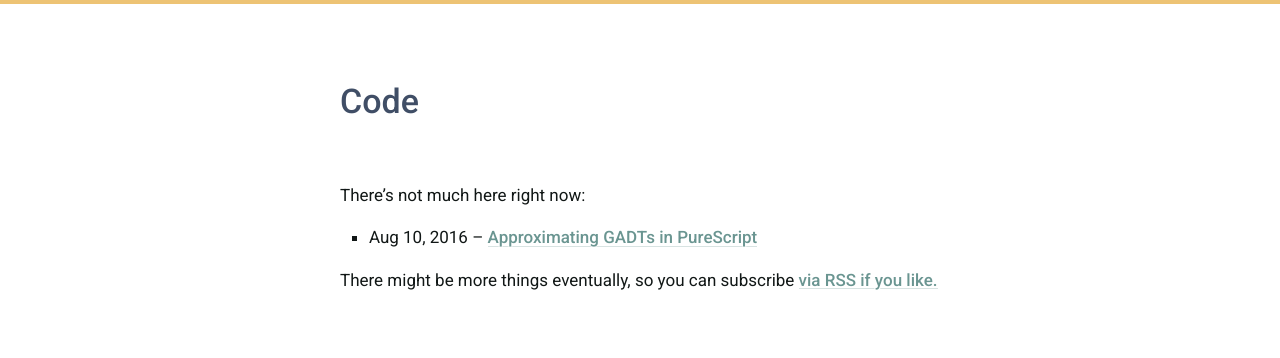
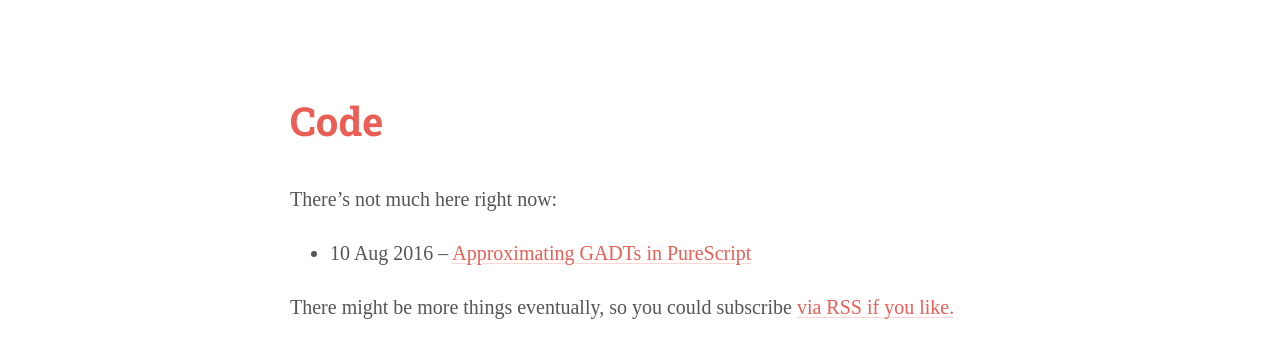
Before and after one commit to garyb/code, a Jekyll site: the page built from index.html, in a window 1280 px wide. Shown: the top 358 px of the page. Built offline with Jekyll 4.4.1, drawn with Linux system fonts in a browser that asks for light colours; some web fonts are replaced.

Commit message:
Style refresh

```diff
--- a/_layouts/default.html
+++ b/_layouts/default.html
@@ -9,7 +9,6 @@
   <meta name="description" content="{% if page.excerpt %}{{ page.excerpt | strip_html | strip_newlines | truncate: 160 }}{% else %}{{ site.description }}{% endif %}">
 
   <link rel="stylesheet" href="{{ "/css/style.css" | prepend: site.baseurl }}">
-  <link rel="stylesheet" href="https://fonts.googleapis.com/css?family=Roboto:400,500|Roboto+Mono">
   <link rel="canonical" href="{{ page.url | replace:'index.html','' | prepend: site.baseurl | prepend: site.url }}">
   <link rel="alternate" type="application/rss+xml" title="{{ site.title }}" href="{{ "/feed.xml" | prepend: site.baseurl | prepend: site.url }}">
 </head>
--- a/css/style.scss
+++ b/css/style.scss
@@ -4,190 +4,127 @@
 @charset "utf-8";
 @import '_syntax-highlighting';
 
+@import url('https://fonts.googleapis.com/css?family=Source+Serif+Pro:400,600,700');
+@import url('https://fonts.googleapis.com/css?family=Roboto+Slab:300,400,700');
 
-html, body {
-  margin: 0;
-  color: #111716;
+html {
+  font-family: 'Source Serif Pro', serif;
+  font-size: 20px;
+  line-height: 1.7;
   background: #fff;
-  font-family: 'Roboto', sans-serif;
-  line-height: 150%;
+  color: #555;
 }
 
-body {
-  border-top: 4px solid #edc374;
+body, html {
+  margin: 0;
+  padding: 0;
+}
+
+h1, h2, h3, h4 {
+  color: #333;
+}
+
+h1, h2 {
+  font-family: 'Roboto Slab', serif;
+}
+
+h2 {
+  margin-top: 2rem;
+}
+
+header h1 {
+  color: #EB5E55;
 }
 
 main {
   margin: auto;
-  padding: 0 1em 2em;
-  max-width: 600px;
+  width: 35rem;
+  padding: 3rem;
 }
 
-header {
-  padding: 2.5em 0 1.5em;
-}
-
-section {
-  position: relative;
-  padding: 1.5em 0;
-}
-
-a {
-  color: #6a9591;
-  color: transparent;
-  text-shadow: 0 0 #6a9591, .08em 0 0 #fff, 0 0, -.08em 0 0 #fff;
-  background: -webkit-linear-gradient(#d8e3e2, #d8e3e2) left 1.09em no-repeat;
-  background: linear-gradient(#d8e3e2, #d8e3e2) left 1.09em no-repeat;
-  background-size: 100% 1px;
-  text-decoration: none;
-  font-weight: 500;
-}
-
-a:hover {
-  color: #404e66;
-}
-
-h1, h2 {
-  font-weight: 500;
-  margin: 0;
+.projects {
+  list-style: none;
   padding: 0;
 }
 
-h1 {
-  color: #404e66;
+.projects li {
+  margin-bottom: 2rem;
 }
 
-h1 a {
-  text-shadow: none;
-  background: none;
+.projects h3 {
+  margin-bottom: 0;
+  line-height: 1.4;
 }
 
-header h1, header h1 a {
-  color: #404e66;
+.date {
+  display: inline-block;
+  color: #666;
+  font-style: italic;
 }
 
-article header h1, section h1, section h1 a {
-  color: #6a9591;
+header a {
+  text-decoration: none;
+  color: inherit;
 }
 
-h2 {
-  font-size: 100%;
+section a {
+  color: #EB5E55;
+  color: transparent;
+  text-shadow: 0 0 #EB5E55, .1em 0 0 #fff, 0 0, -.1em 0 0 #fff;
+  background: -webkit-linear-gradient(#fad7d4, #fad7d4) left 1.07em no-repeat;
+  background: linear-gradient(#fad7d4, #fad7d4) left 1.07em no-repeat;
+  background-size: 100% 1px;
+  text-decoration: none;
 }
 
-header h2 {
-  margin-top: 0.5em;
+ul.links {
+  list-style: none;
+  padding: 0;
 }
 
-article h1+p, section h1+p {
-  margin-top: 2em;
+.launch::before {
+  content: "→";
+  padding-right: 0.3rem;
 }
 
-article h2, section h2 {
-  margin-top: 2em;
+pre, code {
+  font-size: 0.8rem;
+  color: #333;
 }
 
-article h2 a, section h2 a {
-  text-decoration: none;
-  background: none;
-  text-shadow: none;
+code {
+  background: #eee;
+  padding: 0 0.3rem;
+  display: inline-block;
+  position: relative;
+  top: -0.1rem;
 }
 
-hr {
-  border: none;
-  border-bottom: 1px solid #e5e5e5;
-  width: 38.2%;
-  margin: 2.5em auto;
+pre {
+  background: #eee;
+  padding: 0.3rem;
+  overflow: auto;
 }
 
-p:last-child {
+pre code {
+  top: 0;
+}
+
+img {
+  padding: 0;
+  margin: 0;
+}
+
+.header {
+  margin-bottom: 2rem;
+}
+
+.header h1 {
   margin-bottom: 0;
 }
 
-section.link h2 a, section.link h1 a {
-  color: #6a9591;
-  color: transparent;
-  text-shadow: 0 0 #6a9591, .08em 0 0 #fff, 0 0, -.08em 0 0 #fff;
-  background: -webkit-linear-gradient(#d8e3e2, #d8e3e2) left 1.09em no-repeat;
-  background: linear-gradient(#d8e3e2, #d8e3e2) left 1.09em no-repeat;
-  background-size: calc(100% - 1.2em) 1px;
+.footer::before {
+  content: "—";
+  display: block;
+  margin: 2rem 0;
 }
-
-section.link h2 a:hover, section.link h1 a:hover {
-  color: #404e66;
-}
-
-section.link h2 a:after, section.link h1 a:after {
-  content: " →"
-}
-
-section img {
-  max-width: 100%;
-}
-
-ul {
-  padding-left: 1.7em;
-  list-style: square;
-}
-
-@media (min-width: 480px) {
-  body { font-size: 17px; }
-  main { padding: 0 2em 5em; }
-  header { padding: 3.5em 0 1.5em; }
-  section { padding: 1.5em 0; }
-}
-
-@media (min-width: 1000px) {
-  main { padding: 0 2em 8em; }
-  header { padding: 5em 0 1.5em; }
-  section { padding: 2.5em 0; }
-}
-
-/* --- */
-
-pre {
-  padding: 1em;
-  overflow: auto;
-  width: 100%;
-}
-
-pre code {
-  padding: 0;
-}
-
-pre, code {
-  font-family: 'Roboto Mono', monospace;
-  font-size: 90%;
-  line-height: 150%;
-}
-
-code {
-  display: inline-block;
-  padding: 0 0.35em;
-}
-
-/* --- */
-
-.postmeta {
-  margin-top: 2em;
-  font-size: 75%;
-}
-
-.video .wrapper {
-  position: relative;
-  width: 100%;
-  height: 0;
-  padding-bottom: 56.2%;
-}
-
-.video .wrapper iframe {
-  position: absolute;
-  top: 0;
-  left: 0;
-  width: 100% !important;
-  height: 100% !important;
-}
-
-figure {
-  margin: 1.5em auto;
-  text-align: center;
-}
--- a/index.html
+++ b/index.html
@@ -9,12 +9,12 @@ layout: default
   <ul class="post-list">
     {% for post in site.posts %}
       <li>
-        <span class="post-meta">{{ post.date | date: "%b %-d, %Y" }}</span>
+        <span class="post-meta">{{ post.date | date: "%-d %b %Y" }}</span>
         – <a class="post-link" href="{{ post.url | prepend: site.baseurl }}">{{ post.title }}</a>
       </li>
     {% endfor %}
   </ul>
 
-  <p class="rss-subscribe">There might be more things eventually, so you can subscribe <a href="{{ "/feed.xml" | prepend: site.baseurl }}">via RSS if you like.</a></p>
+  <p class="rss-subscribe">There might be more things eventually, so you could subscribe <a href="{{ "/feed.xml" | prepend: site.baseurl }}">via RSS if you like.</a></p>
 
 </section>
```
